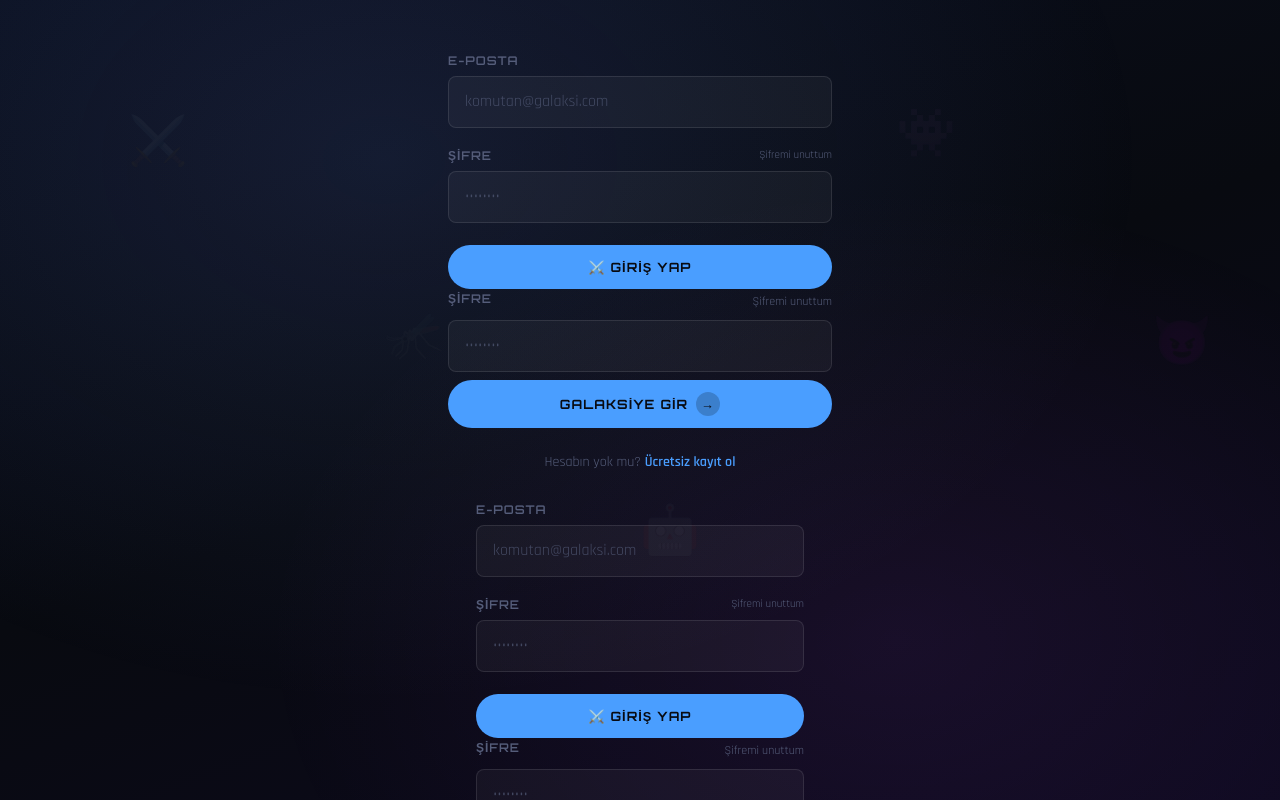
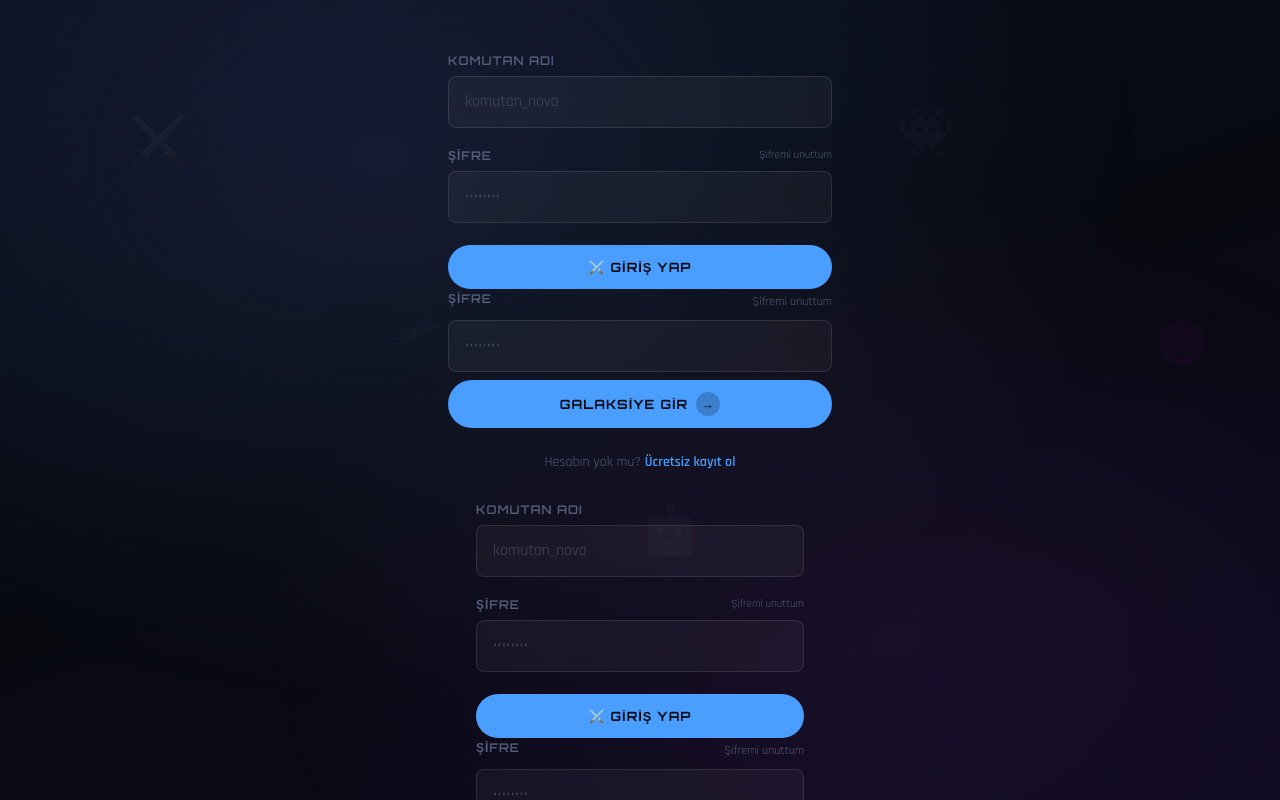
Before and after one commit to caliptic-org/nebula-dominion, a Next.js app in the folder apps/web/: page /login in a window 1280 px wide. Built offline with nearby package versions, Linux system fonts and the light colour scheme; no server answers.

Commit message:
fix(web/auth): use username field, /api/v1 prefix, redirect to /race-select (CAL-314)

```diff
--- a/apps/web/src/app/login/LoginForm.tsx
+++ b/apps/web/src/app/login/LoginForm.tsx
@@ -8,7 +8,7 @@ export function LoginForm() {
   const router = useRouter();
   const [isLoading, setIsLoading] = useState(false);
   const [error, setError] = useState<string | null>(null);
-  const [values, setValues] = useState({ email: '', password: '' });
+  const [values, setValues] = useState({ username: '', password: '' });
 
   async function handleSubmit(e: FormEvent<HTMLFormElement>) {
     e.preventDefault();
@@ -16,7 +16,7 @@ export function LoginForm() {
     setIsLoading(true);
 
     try {
-      const res = await fetch(`${process.env.NEXT_PUBLIC_API_URL}/auth/login`, {
+      const res = await fetch(`${process.env.NEXT_PUBLIC_API_URL}/api/v1/auth/login`, {
         method: 'POST',
         headers: { 'Content-Type': 'application/json' },
         body: JSON.stringify(values),
@@ -36,7 +36,7 @@ export function LoginForm() {
         }
       }
 
-      router.push('/dashboard');
+      router.push('/race-select');
     } catch (err) {
       setError(err instanceof Error ? err.message : 'Bir hata oluştu');
     } finally {
@@ -65,17 +65,17 @@ export function LoginForm() {
         )}
 
         <div>
-          <label htmlFor="email" className="form-label">E-posta</label>
+          <label htmlFor="username" className="form-label">Komutan Adı</label>
           <input
-            id="email"
-            type="email"
-            name="email"
+            id="username"
+            type="text"
+            name="username"
             className="form-input"
-            placeholder="komutan@galaksi.com"
-            autoComplete="email"
+            placeholder="komutan_nova"
+            autoComplete="username"
             required
-            value={values.email}
-            onChange={(e) => setValues((v) => ({ ...v, email: e.target.value }))}
+            value={values.username}
+            onChange={(e) => setValues((v) => ({ ...v, username: e.target.value }))}
             disabled={isLoading}
           />
         </div>
--- a/apps/web/src/app/register/RegisterForm.tsx
+++ b/apps/web/src/app/register/RegisterForm.tsx
@@ -35,7 +35,7 @@ export function RegisterForm() {
     setIsLoading(true);
 
     try {
-      const res = await fetch(`${process.env.NEXT_PUBLIC_API_URL}/auth/register`, {
+      const res = await fetch(`${process.env.NEXT_PUBLIC_API_URL}/api/v1/auth/register`, {
         method: 'POST',
         headers: { 'Content-Type': 'application/json' },
         body: JSON.stringify({
@@ -59,7 +59,7 @@ export function RegisterForm() {
         }
       }
 
-      router.push('/dashboard');
+      router.push('/race-select');
     } catch (err) {
       setError(err instanceof Error ? err.message : 'Bir hata oluştu');
     } finally {
```
